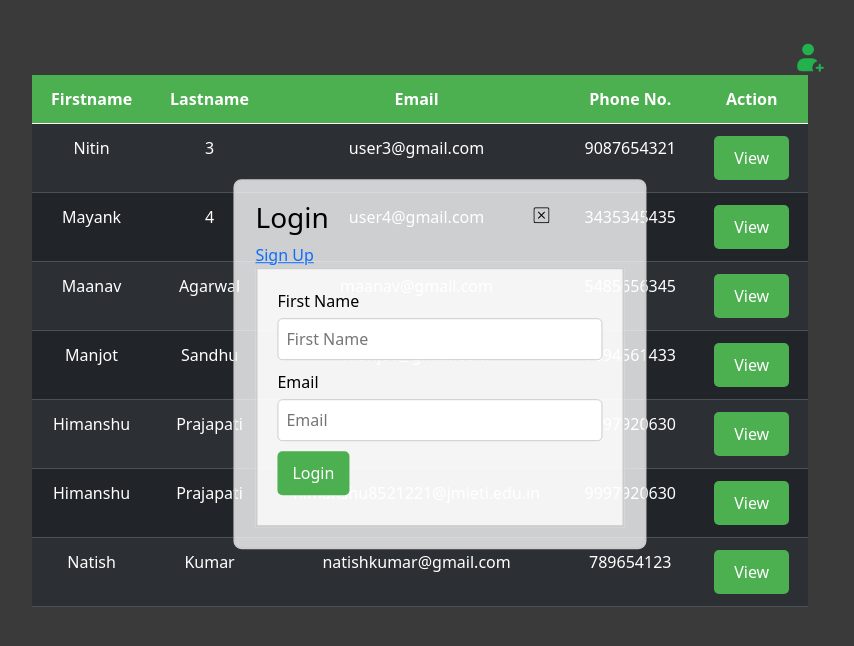
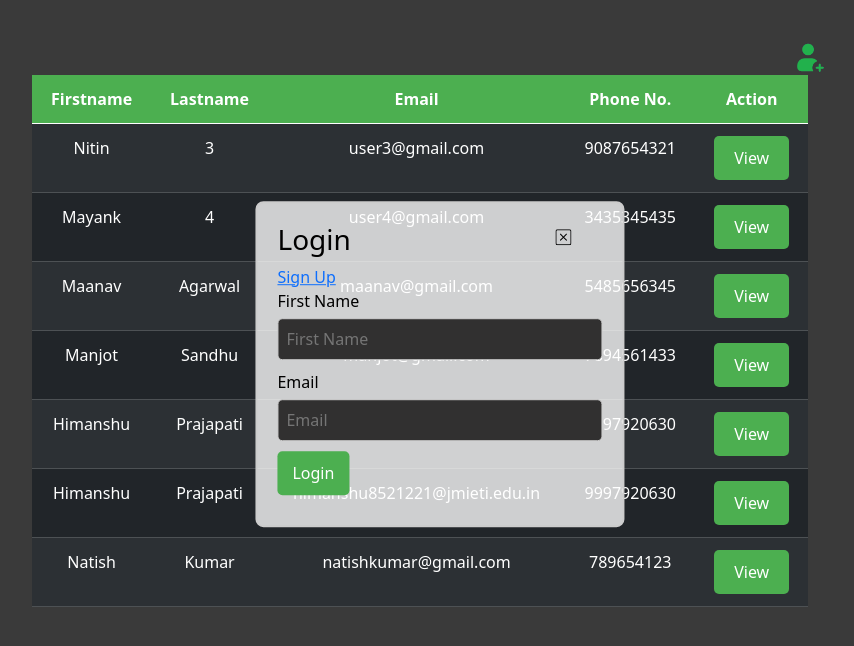
Before and after one commit to Himanshu3691/DSA_Project, a Django app: page /dsa/ in a window 1280 px wide. Shown: the part 56-702 px from the top of the page, without its empty margins (220-1074 px from the left). Run offline with Django 4.2, Linux system fonts and the light colour scheme; data comes from the database, SQL or seed files in the repository.

Commit message:
new ui update by maya 3.0

```diff
--- a/dsa/template/home.html
+++ b/dsa/template/home.html
@@ -40,8 +40,8 @@
         <!-- <h3>Login</h3> -->
         <form action="login/" method="post">
           {% csrf_token %}
-          <label for="first">First Name</label><input type="text" name="first" placeholder="First Name">
-          <label for="email">Email</label><input type="text" name="email" placeholder="Email">
+          <label for="first">First Name</label><input type="text" name="first" placeholder="First Name" style="background-color:rgb(49, 48, 48);color: #ffffff;">
+          <label for="email">Email</label><input type="text" name="email" placeholder="Email" style="background-color:rgb(49, 48, 48);color: #ffffff;">
           <input type="submit" value="Login">
         </form>
       </div>
@@ -49,10 +49,10 @@
     <span class="signup-container" style="display: none;">
       <form action="register/" method="post">
         {% csrf_token %}
-        <label for="fname">First Name</label><input type="text" name="fname" placeholder="First Name" value="Raman" style="background-color:rgb(49, 48, 48);color: #7c7c7c;" />
-        <label for="lname">Last Name</label><input type="text" name="lname" placeholder="Last Name" value="Kumar" style="background-color:rgb(49, 48, 48);color: #7c7c7c;" />
-        <label for="email">Email</label><input type="email" name="email" placeholder="Email" value="raman@gmail.com " style="background-color:rgb(49, 48, 48);color: #7c7c7c;"/>
-        <label for="phone">Phone</label><input type="text" name="phone" placeholder="Phone" value="654966464566" style="background-color:rgb(49, 48, 48);color: #7c7c7c;" />
+        <label for="fname">First Name</label><input type="text" name="fname" placeholder="First Name"  style="background-color:rgb(49, 48, 48);color: #ffffff;" />
+        <label for="lname">Last Name</label><input type="text" name="lname" placeholder="Last Name"  style="background-color:rgb(49, 48, 48);color: #ffffff;" />
+        <label for="email">Email</label><input type="email" name="email" placeholder="Email"  style="background-color:rgb(49, 48, 48);color: #ffffff;"/>
+        <label for="phone">Phone</label><input type="text" name="phone" placeholder="Phone"  style="background-color:rgb(49, 48, 48);color: #ffffff;" />
         <input type="submit" value="Submit" />
       </form>
     </span>
--- a/static/dsa-static/css/home.css
+++ b/static/dsa-static/css/home.css
@@ -133,13 +133,13 @@ body {
 }
 
 
-  .login-form{
+  /* .login-form{
     background-color: rgba(255, 255, 255, 0.779);
     padding: 20px;
     border: 2px solid #ccc;
     color: black;
 
-  }
+  } */
 
 
   /* <style> */
--- a/static/dsa-static/css/user_code.css
+++ b/static/dsa-static/css/user_code.css
@@ -1,4 +1,4 @@
 .end_of_code{
-    height: 25px;
+    height: 60px;
     width: 500px;
 }
```
